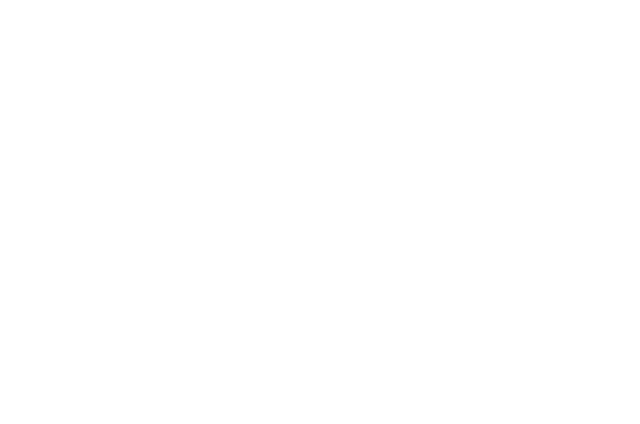
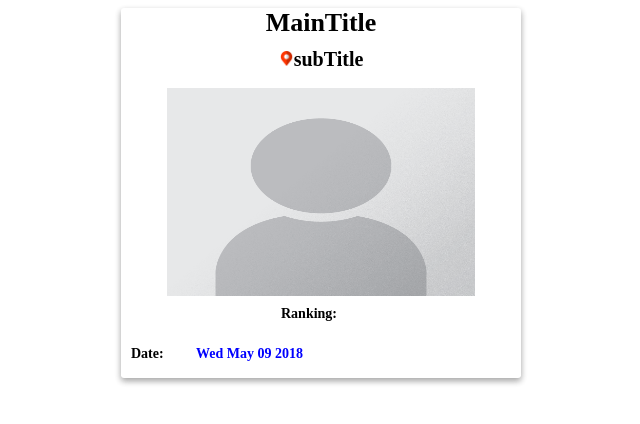
Before and after one commit to moseleygj/UI, a plain HTML site: page statusCard/template.html in a window 1280 px wide. Shown: the whole page, without its empty margins (319-959 px from the left). Drawn offline with Linux system fonts and the light colour scheme.

Commit message:
css update

```diff
--- a/statusCard/template.html
+++ b/statusCard/template.html
@@ -4,27 +4,112 @@
 <meta charset="UTF-8">
 </head>
 <style type="text/css">
+.container{
+  height:100%;
+  width:100%
+}
 .card{
-height:300px;
-width:300px;
-box-shadow:
+height:370px;
+width:400px;
 box-shadow: 0 3px 6px rgba(0,0,0,0.16), 0 3px 6px rgba(0,0,0,0.23);
 margin: 0 auto 0;
+background-color:white;
+border-radius: 3px;
 }
 .icon{
-  height:100px;
-  width:100px;
-  border:1px solid black;
+  height:208px;
+  width:308px;
+  margin: 0 auto 0;
 }
+.icon1{
+  height:208px;
+  width:308px;
+  margin: 0 auto 0;
+}
+.mainTitle{
+width:100%;
+height:40px;
+
+text-align:center;
+font-weight:bold;
+font-size: 26px;
+}
+.subTitle{width:100%;
+height:40px;
+
+text-align:center;
+font-weight:bold;
+font-size: 20px;
+}
+
+.middle{}
+
+.stats{
+  width:100%;
+height:40px;
+}
+.statsT{
+  width: 95px;
+  height: 30px;
+  margin-left: 160px;
+  font-weight: bold;
+  font-size: 14px;
+  padding-top: 10px;
+}
+.bottom{width:100%;
+height:40px;
+text-indent: 10;
+
+background-color:white;
+}
+.dateHolder{
+  padding-top:10px;
+  width:65px;
+  height:30px;
+  background-color:white;
+  margin-left: ;
+  font-weight:bold;
+  font-size:14px;
+  float:left;
+}
+.DateL{
+  padding-top:10px;
+  width:auto;
+  height:30px;
+  background-color:white;
+  font-weight:bold;
+  font-size:14px;
+  float:left;
+  color:blue;
+}
+
 
 </style>
 
 <body>
 
-<div class=""></div>
+<div class="container">
+  <div class="card">
+    <div class="mainTitle">MainTitle</div>
+    <div class="subTitle"><img src="768156_gps_512x512.png" height="15px" width="15px">subTitle</div>
+    <div class="middle">
+      <div class="icon"><img class="icon" src="profile-placeholder.png"></div>
+
+    </div>
+    <div class="stats">
+      <div class="statsT">Ranking:</div></div>
+    <div class="bottom"><div class="dateHolder">Date:</div><div class="DateL" id="newDate">123 </div>
+
+
+  </div>
+
+</div>
 
 
 </body>
 
-<script type="text/javascript"></script>
+<script type="text/javascript">
+var d = new Date();
+document.getElementById("newDate").innerHTML= d.toDateString();;
+</script>
 </html>
```
Also changed, not shown: statusCard/768156_gps_512x512.png (added), statusCard/icons8-Star-26.png (added), statusCard/icons8-Star-26A.png (added), statusCard/profile-placeholder.png (added).
